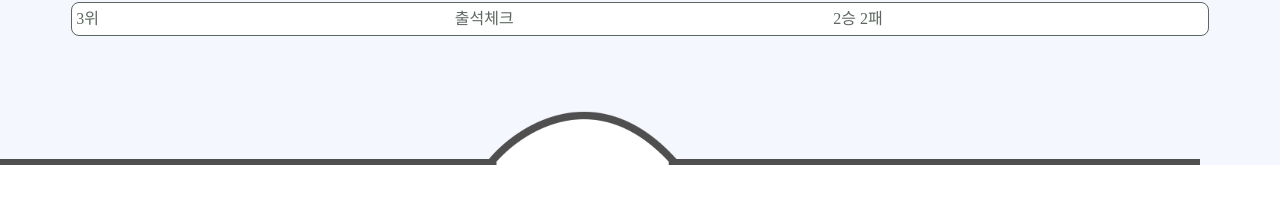
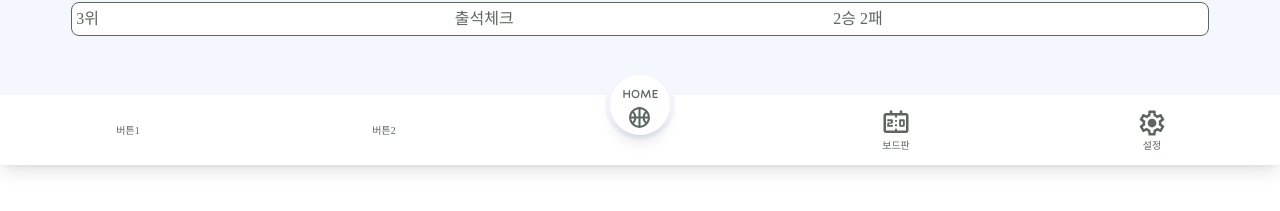
Before and after one commit to eiru123/team-master, a Next.js app: page /team/board in a window 1280 px wide. Shown: the part 635-846 px from the top of the page. Built offline with nearby package versions, Linux system fonts and the light colour scheme; a web font is replaced by a local one.

Commit message:
GNB 업데이트 추가

```diff
--- a/src/app/global.css
+++ b/src/app/global.css
@@ -46,6 +46,10 @@
 @font-face {
   font-family: "Jua";
   src: url("/font/Jua-Regular.ttf");
+}
+@font-face {
+  font-family: "Hubballi";
+  src: url("/font/Hubballi-Regular.ttf");
 }
 /* // === font === */
 
--- a/src/app/team/board/page.tsx
+++ b/src/app/team/board/page.tsx
@@ -87,7 +87,7 @@ const TeamMainPage = () => {
     <Loading type="img" />
   ) : (
     <>
-      <Container display="block">
+      <Container display="block" className="mb-10">
         <TopBar depth={0} title="SIXERS" />
         {/* <!-- 상단 공지사항 --> */}
         <Wrapper>
--- a/src/components/Navigation/Navigation.tsx
+++ b/src/components/Navigation/Navigation.tsx
@@ -1,15 +1,174 @@
-import Image from 'next/image';
-import React from 'react';
+'use client';
+
+import React, { useState } from 'react';
+import Text from '../ui/Text';
+import ScroeBoardSvg from '../ui/svg/ScroeBoardSvg';
+import SettingSvg from '../ui/svg/SettingSvg';
+import BasketballSvg from '../ui/svg/BasketballSvg';
+import { useRouter } from 'next/navigation';
+
+/** 버튼 타입 (내용 교체시 아래 표시 바람)
+ * btn1: ?
+ * btn2: ?
+ * btn3: 보드판
+ * btn4: 설정
+ * btn5: 메인메뉴
+ */
+type BtnType = 'btn1' | 'btn2' | 'btn3' | 'btn4' | 'btn5' | null;
 
 const Navigation = () => {
+  const router = useRouter();
+  const [clickBtn, setClickBtn] = useState<BtnType>(null);
+
+  const onLinkPage = (e: React.MouseEvent<HTMLButtonElement>) => {
+    const btnid = e.currentTarget.dataset.btnId as BtnType;
+    setClickBtn(btnid);
+
+    // 중복 클릭 방지
+    if (clickBtn === btnid) return;
+
+    switch (btnid) {
+      case 'btn1':
+        // router.push('');
+        console.log('정해지지 않음');
+        break;
+      case 'btn2':
+        // router.push('');
+        console.log('정해지지 않음');
+        break;
+      case 'btn3':
+        router.push('/team/whiteBoard');
+        break;
+      case 'btn4':
+        router.push('/team/settings');
+        break;
+      case 'btn5':
+        router.push('/team/board');
+        break;
+
+      default:
+        break;
+    }
+  };
+
+  const handleBtnColor = (btnId: BtnType) => {
+    return clickBtn === btnId ? '#7661FB' : '#5C665F';
+  };
+
   return (
-    <div className="overflow-hidden w-screen h-[54px] fixed bottom-0">
-      <Image
-        src={'/img/navigation.png'}
-        alt="네비게이션 프레임"
-        width={1200}
-        height={60}
-      />
+    <div className="w-screen h-[70px] fixed bottom-0 shadow-lg">
+      <div className="overflow-hidden relative w-full h-full bg-white grid grid-cols-5">
+        <Text
+          type="button"
+          fz={10}
+          onClick={onLinkPage}
+          data-btn-id="btn1"
+          className="flex justify-center items-center"
+          color={handleBtnColor('btn1')}
+        >
+          버튼1
+        </Text>
+        <Text
+          type="button"
+          fz={10}
+          onClick={onLinkPage}
+          data-btn-id="btn2"
+          className="flex justify-center items-center"
+          color={handleBtnColor('btn2')}
+        >
+          버튼2
+        </Text>
+
+        <div className="relative">
+          <div className="absolute top-[-25px] left-1/2 transform -translate-x-1/2 w-[70px] h-[70px] bg-main rounded-full"></div>
+        </div>
+
+        {/* 화이트보드 */}
+        <Text
+          type="button"
+          fz={10}
+          onClick={onLinkPage}
+          data-btn-id="btn3"
+          className="flex flex-col justify-center items-center"
+        >
+          <ScroeBoardSvg
+            width={30}
+            height={30}
+            color={handleBtnColor('btn3')}
+          />
+          <Text type="span" fz={10} color={handleBtnColor('btn3')}>
+            보드판
+          </Text>
+        </Text>
+
+        {/* 설정 */}
+        <Text
+          type="button"
+          fz={10}
+          onClick={onLinkPage}
+          data-btn-id="btn4"
+          className="flex flex-col justify-center items-center"
+        >
+          <SettingSvg width={30} height={30} color={handleBtnColor('btn4')} />
+          <Text type="span" fz={10} color={handleBtnColor('btn4')}>
+            설정
+          </Text>
+        </Text>
+      </div>
+
+      {/* 메인 */}
+      <div className="absolute top-[-20px] left-1/2 transform -translate-x-1/2 w-[60px] h-[60px] bg-white rounded-full flex justify-center items-center shadow-lg ">
+        <Text
+          type="button"
+          onClick={onLinkPage}
+          data-btn-id="btn5"
+          className="flex flex-col justify-center items-center"
+        >
+          <span className="relative text-center">
+            <Text
+              type="span"
+              fz={14}
+              fw={700}
+              color={handleBtnColor('btn5')}
+              className="font-hubballi"
+            >
+              H
+            </Text>
+            <Text
+              type="span"
+              fz={14}
+              fw={700}
+              color={handleBtnColor('btn5')}
+              className="font-hubballi"
+            >
+              O
+            </Text>
+            <Text
+              type="span"
+              fz={14}
+              fw={700}
+              color={handleBtnColor('btn5')}
+              className="font-hubballi"
+            >
+              M
+            </Text>
+            <Text
+              type="span"
+              fz={14}
+              fw={700}
+              color={handleBtnColor('btn5')}
+              className="font-hubballi"
+            >
+              E
+            </Text>
+          </span>
+          <BasketballSvg
+            width={25}
+            height={25}
+            color={handleBtnColor('btn5')}
+          />
+        </Text>
+      </div>
     </div>
   );
 };
--- /dev/null
+++ b/src/components/ui/svg/BasketballSvg.tsx
@@ -0,0 +1,27 @@
+import React from 'react';
+
+type Props = {
+  color: string;
+  width: number;
+  height: number;
+};
+
+const BasketballSvg = ({
+  width = 24,
+  height = 24,
+  color = '#5f6368',
+}: Props) => {
+  return (
+    <svg
+      xmlns="http://www.w3.org/2000/svg"
+      width={`${width}px`}
+      height={`${height}px`}
+      viewBox="0 -960 960 960"
+      fill={color}
+    >
+      <path d="M162-520h114q-6-38-23-71t-43-59q-18 29-30.5 61.5T162-520Zm522 0h114q-5-36-17.5-68.5T750-650q-26 26-43 59t-23 71ZM210-310q26-26 43-59t23-71H162q5 36 17.5 68.5T210-310Zm540 0q18-29 30.5-61.5T798-440H684q6 38 23 71t43 59ZM358-520h82v-278q-53 8-98.5 29.5T260-712q39 38 64.5 86.5T358-520Zm162 0h82q8-57 33.5-105.5T700-712q-36-35-81.5-56.5T520-798v278Zm-80 358v-278h-82q-8 57-33.5 105.5T260-248q36 35 81.5 56.5T440-162Zm80 0q53-8 98.5-29.5T700-248q-39-38-64.5-86.5T602-440h-82v278Zm-40-318Zm0 400q-83 0-156-31.5T197-197q-54-54-85.5-127T80-480q0-83 31.5-156T197-763q54-54 127-85.5T480-880q83 0 156 31.5T763-763q54 54 85.5 127T880-480q0 83-31.5 156T763-197q-54 54-127 85.5T480-80Z" />
+    </svg>
+  );
+};
+
+export default BasketballSvg;
--- /dev/null
+++ b/src/components/ui/svg/ScroeBoardSvg.tsx
@@ -0,0 +1,27 @@
+import React from 'react';
+
+type Props = {
+  color: string;
+  width: number;
+  height: number;
+};
+
+const ScroeBoardSvg = ({
+  width = 24,
+  height = 24,
+  color = '#5f6368',
+}: Props) => {
+  return (
+    <svg
+      xmlns="http://www.w3.org/2000/svg"
+      width={`${width}px`}
+      height={`${height}px`}
+      viewBox="0 -960 960 960"
+      fill={color}
+    >
+      <path d="M620-360q-17 0-28.5-11.5T580-400v-160q0-17 11.5-28.5T620-600h100q17 0 28.5 11.5T760-560v160q0 17-11.5 28.5T720-360H620Zm20-60h60v-120h-60v120Zm-440 60v-100q0-17 11.5-28.5T240-500h80v-40H200v-60h140q17 0 28.5 11.5T380-560v60q0 17-11.5 28.5T340-460h-80v40h120v60H200Zm250-160v-60h60v60h-60Zm0 140v-60h60v60h-60ZM160-160q-33 0-56.5-23.5T80-240v-480q0-33 23.5-56.5T160-800h120v-80h80v80h240v-80h80v80h120q33 0 56.5 23.5T880-720v480q0 33-23.5 56.5T800-160H160Zm0-80h290v-60h60v60h290v-480H510v60h-60v-60H160v480Zm0 0v-480 480Z" />
+    </svg>
+  );
+};
+
+export default ScroeBoardSvg;
--- /dev/null
+++ b/src/components/ui/svg/SettingSvg.tsx
@@ -0,0 +1,23 @@
+import React from 'react';
+
+type Props = {
+  color: string;
+  width: number;
+  height: number;
+};
+
+const SettingSvg = ({ width = 24, height = 24, color = '#5f6368' }: Props) => {
+  return (
+    <svg
+      xmlns="http://www.w3.org/2000/svg"
+      width={`${width}px`}
+      height={`${height}px`}
+      viewBox="0 -960 960 960"
+      fill={color}
+    >
+      <path d="m370-80-16-128q-13-5-24.5-12T307-235l-119 50L78-375l103-78q-1-7-1-13.5v-27q0-6.5 1-13.5L78-585l110-190 119 50q11-8 23-15t24-12l16-128h220l16 128q13 5 24.5 12t22.5 15l119-50 110 190-103 78q1 7 1 13.5v27q0 6.5-2 13.5l103 78-110 190-118-50q-11 8-23 15t-24 12L590-80H370Zm70-80h79l14-106q31-8 57.5-23.5T639-327l99 41 39-68-86-65q5-14 7-29.5t2-31.5q0-16-2-31.5t-7-29.5l86-65-39-68-99 42q-22-23-48.5-38.5T533-694l-13-106h-79l-14 106q-31 8-57.5 23.5T321-633l-99-41-39 68 86 64q-5 15-7 30t-2 32q0 16 2 31t7 30l-86 65 39 68 99-42q22 23 48.5 38.5T427-266l13 106Zm42-180q58 0 99-41t41-99q0-58-41-99t-99-41q-59 0-99.5 41T342-480q0 58 40.5 99t99.5 41Zm-2-140Z" />
+    </svg>
+  );
+};
+
+export default SettingSvg;
--- a/tailwind.config.ts
+++ b/tailwind.config.ts
@@ -13,6 +13,7 @@ const config: Config = {
         suite: ['SUITE', 'sans-serif'],
         jua: ['Jua', 'sans-serif'],
         seoleim: ['SEOLEIMcool', 'sans-serif'],
+        hubballi: ['Hubballi', 'sans-serif'],
       },
       boxShadow: {
         'inner-custom': '0 0 3px 3px #513FA1',
```
